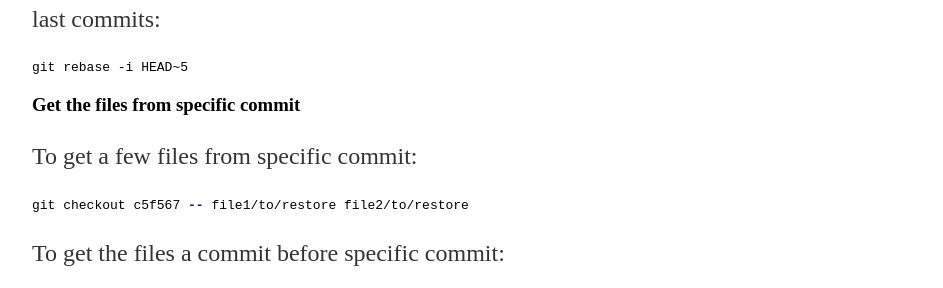
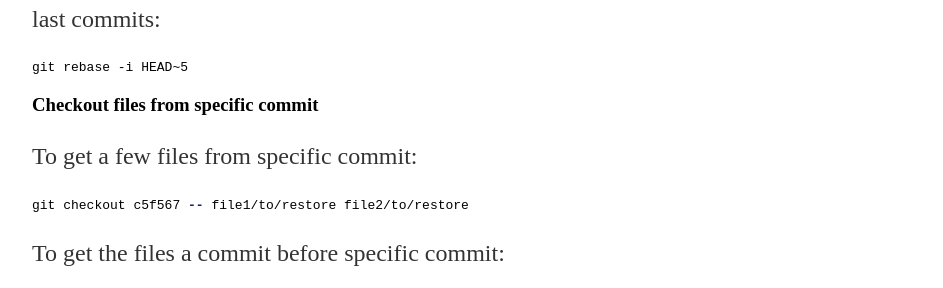
Before and after one commit to lbradesko/lbradesko.github.io, a Jekyll site: the page built from _posts/2018-08-17-git.md, in a window 1280 px wide. Shown: the part 423-711 px from the top of the page, without its empty margins (160-1103 px from the left). Built offline with Jekyll 4.4.1, drawn with Linux system fonts in a browser that asks for light colours.

Commit message:
Update 2018-08-17-git.md

````diff
--- a/_posts/2018-08-17-git.md
+++ b/_posts/2018-08-17-git.md
@@ -11,7 +11,7 @@ If you want to squash, edit, delete, modify your history. For example do somethi
 git rebase -i HEAD~5
 ```
 
-### Get the files from specific commit
+### Checkout files from specific commit
 To get a few files from specific commit:
 ```bash
 git checkout c5f567 -- file1/to/restore file2/to/restore
````
